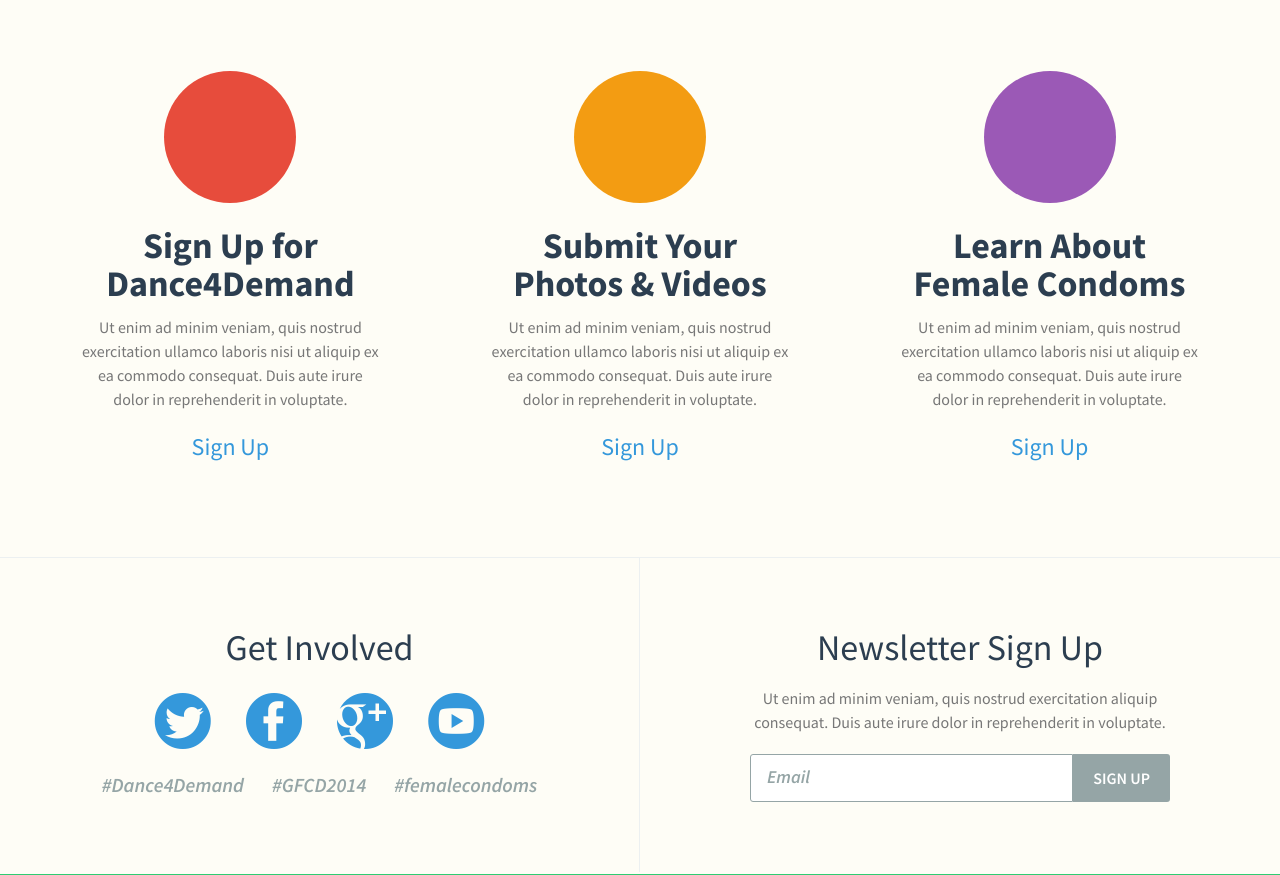
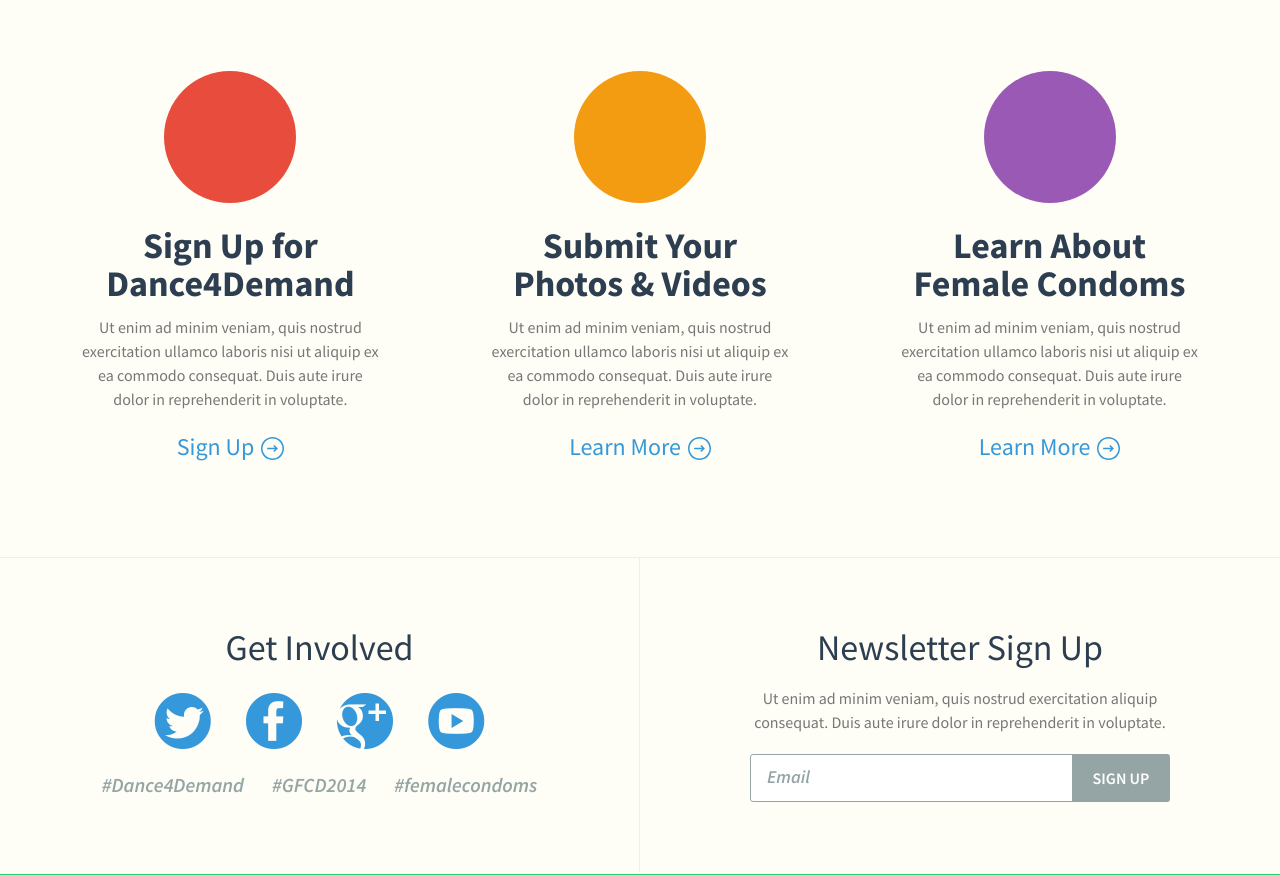
Before and after one commit to sarasemelka/gfcd-home, a PHP site: page / in a window 1280 px wide. Shown: the part 839-1714 px from the top of the page. Run offline with PHP 8.4, Linux system fonts and the light colour scheme; some libraries are stand-ins or nearby versions.

Commit message:
CTA Link - Arrow Right icon

```diff
--- a/assets/css/application.css
+++ b/assets/css/application.css
@@ -193,6 +193,12 @@ em {
   width: 33px;
   height: 19px;
   background: url('/assets/images/arrow-down.svg?1405004822') no-repeat 0 0;
+}
+
+.icon-arrow-right {
+  width: 23px;
+  height: 23px;
+  background: url('/assets/images/arrow-right.svg?1405011789') no-repeat 0 0;
 }
 
 /* 36px*/
@@ -738,6 +744,10 @@ button {
   margin-bottom: 24px;
   padding: 0 5%;
 }
+.home-info-blocks .icon-arrow-right {
+  margin-left: 2px;
+  vertical-align: -5px;
+}
 
 .home-info-blocks [class*="col-"]:nth-of-type(2) {
   border-color: #f39c12;
@@ -850,6 +860,7 @@ button {
   position: absolute;
   top: 0;
   right: 0;
+  width: 98px;
   height: 48px;
   border-top-left-radius: 0;
   border-bottom-left-radius: 0;
--- a/assets/sass/global/_icons.scss
+++ b/assets/sass/global/_icons.scss
@@ -23,3 +23,9 @@
   height: 19px;
   background: $arrow-down no-repeat 0 0;
 }
+
+.icon-arrow-right {
+  width: 23px;
+  height: 23px;
+  background: $arrow-right no-repeat 0 0;
+}
--- a/assets/sass/global/_images.scss
+++ b/assets/sass/global/_images.scss
@@ -2,4 +2,6 @@
 /* $sprite: image-url("sprite.svg"); */
 
 $hero: image-url("hero.jpg");
+
 $arrow-down: image-url("arrow-down.svg");
+$arrow-right: image-url("arrow-right.svg");
--- a/assets/sass/pages/_home.scss
+++ b/assets/sass/pages/_home.scss
@@ -29,6 +29,10 @@
     padding: 0 5%;
   }
 
+  .icon-arrow-right {
+    margin-left: 2px;
+    vertical-align: -5px;
+  }
 }
 
 .home-info-blocks [class*="col-"]:nth-of-type(2) {
@@ -145,6 +149,7 @@
     position: absolute;
     top: 0;
     right: 0;
+    width: 98px;
     height: 48px;
     border-top-left-radius: 0;
     border-bottom-left-radius: 0;
--- a/index.php
+++ b/index.php
@@ -18,19 +18,19 @@
         <div class="icon"></div>
         <h2 class="title-block">Sign Up for Dance4Demand</h2>
         <p>Ut enim ad minim veniam, quis nostrud exercitation ullamco laboris nisi ut aliquip ex ea commodo consequat. Duis aute irure dolor in reprehenderit in voluptate.</p>
-        <p><a href="" class="cta-link">Sign Up</a>
+        <p><a href="" class="cta-link">Sign Up <i class="icon-arrow-right"></i></a>
       </div>
       <div class="col-1-3">
         <div class="icon"></div>
         <h2 class="title-block">Submit Your Photos & Videos</h2>
         <p>Ut enim ad minim veniam, quis nostrud exercitation ullamco laboris nisi ut aliquip ex ea commodo consequat. Duis aute irure dolor in reprehenderit in voluptate.</p>
-        <p><a href="" class="cta-link">Sign Up</a>
+        <p><a href="" class="cta-link">Learn More <i class="icon-arrow-right"></i></a>
       </div>
       <div class="col-1-3">
         <div class="icon"></div>
         <h2 class="title-block">Learn About Female Condoms</h2>
         <p>Ut enim ad minim veniam, quis nostrud exercitation ullamco laboris nisi ut aliquip ex ea commodo consequat. Duis aute irure dolor in reprehenderit in voluptate.</p>
-        <p><a href="" class="cta-link">Sign Up</a>
+        <p><a href="" class="cta-link">Learn More <i class="icon-arrow-right"></i></a>
       </div>
 
     </div>
--- a/views/footer.php
+++ b/views/footer.php
@@ -26,6 +26,6 @@
   </footer>
 
 <script src="//ajax.googleapis.com/ajax/libs/jquery/1.11.1/jquery.min.js"></script>
-<script src="/assets/js/scripts.js"></script>
+<script src="assets/js/scripts.js"></script>
 </body>
 </html>
```
Also changed, not shown: assets/images/arrow-right.svg (added).
